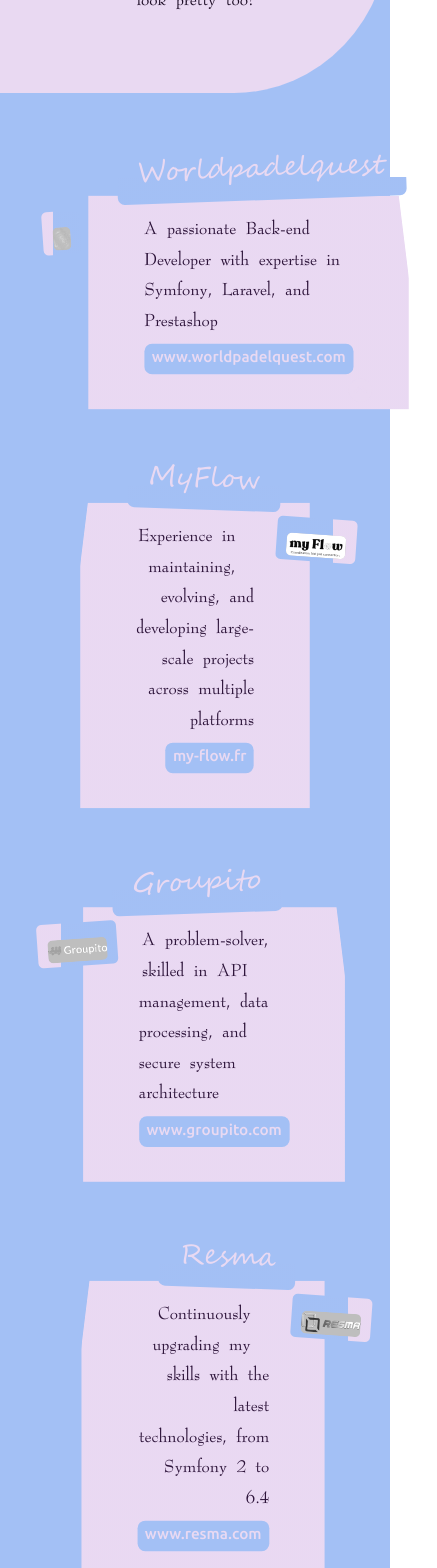
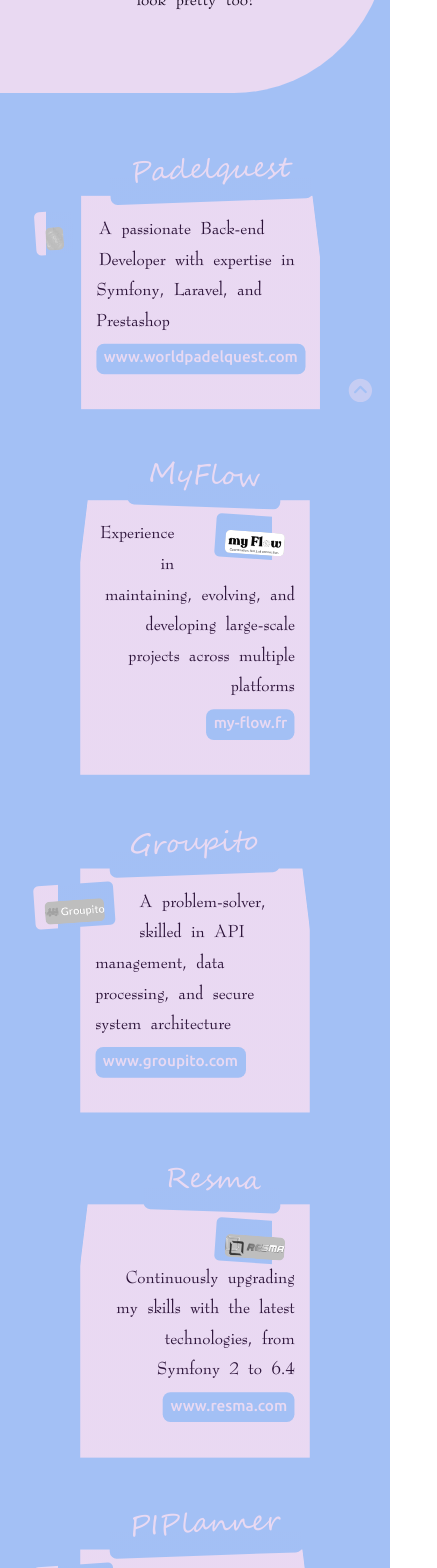
Before and after one commit to Antsamotady/ResumePortfolio, a React (Create React App) app: page / in a window 390 px wide. Shown: the part 420-1988 px from the top of the page, 437 px wide, since content can reach past the window. Built offline with nearby package versions, Linux system fonts and the light colour scheme.

Commit message:
Upgrade HP - mobile check

```diff
--- a/src/Components/Middle.js
+++ b/src/Components/Middle.js
@@ -54,7 +54,7 @@
           <li className="member co-funder">
             <div className="thumb"><img src={wpq} alt="" /></div>
             <div className="description">
-              <h3>Worldpadelquest</h3>
+              <h3>Padelquest</h3>
               <p>{t('middleParagItem1')}<br /><a href="https://www.worldpadelquest.com/">www.worldpadelquest.com</a></p>
             </div>
           </li>
@@ -82,7 +82,7 @@
           <li className="member co-funder">
             <div className="thumb"><img src={piplanner} alt="" /></div>
             <div className="description">
-              <h3>PI Planner</h3>
+              <h3>PIPlanner</h3>
               <p>{t('middleParagItem5')}<br /><a href="https://pi-motion.fr/">pi-motion.fr</a></p>
             </div>
           </li>
--- a/src/Stylesheets/page/listing.css
+++ b/src/Stylesheets/page/listing.css
@@ -41,7 +41,6 @@
 }
 
 .middle .thumb {
-	/* width: 13vmin; */
 	height: 13vmin;
 	float: left;
 	margin-right: 1.25em;
@@ -188,12 +187,19 @@
 	margin-right: 2px;
 }
 
-
 @media screen and (max-width: 450px) {
 	.middle h3 {
 		margin-top: -2.5em;
 	}
-
+	.middle .member:nth-of-type(even) .thumb {
+		--deg: 86deg;
+		float: right;
+		margin-left: 2em;
+		margin-right: 0;
+	}
+	.middle .description p {
+		padding: 0;
+	}
   .middle .content {
     padding-right: 60px;
   }
```
